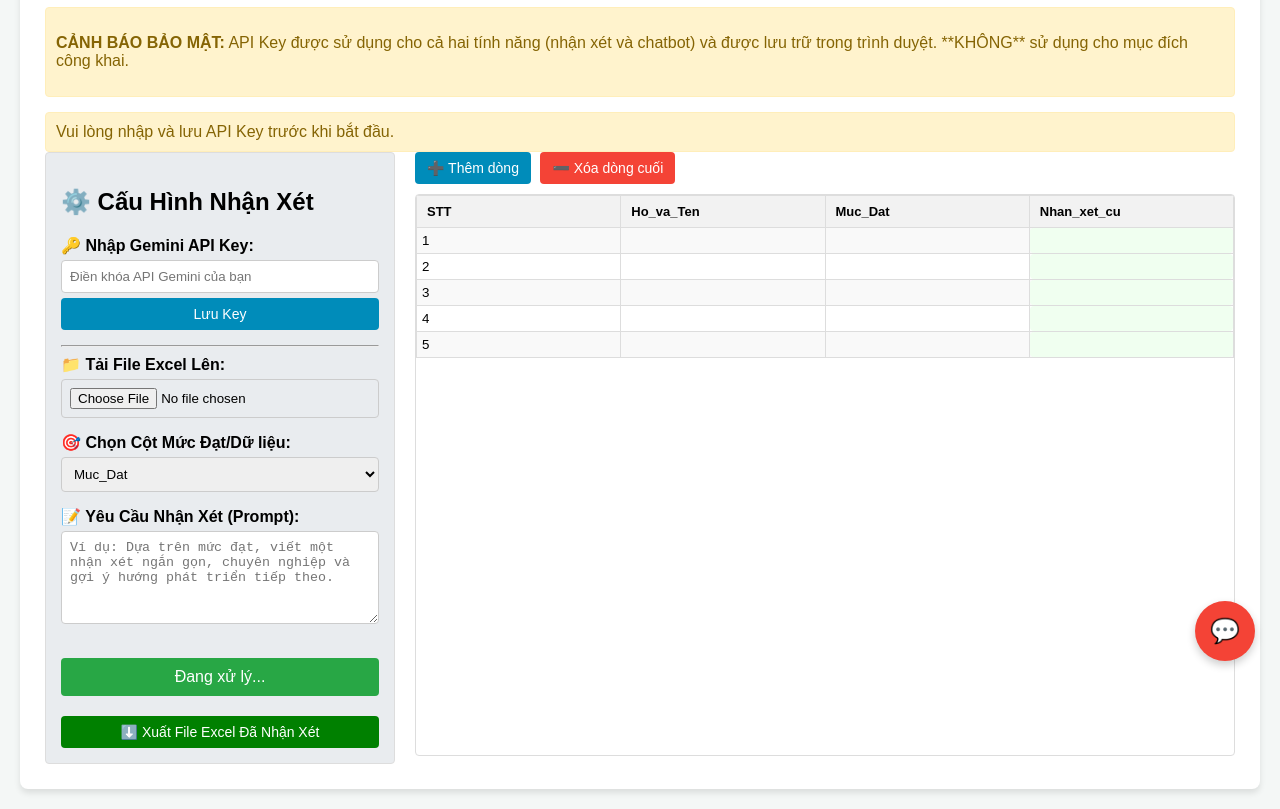
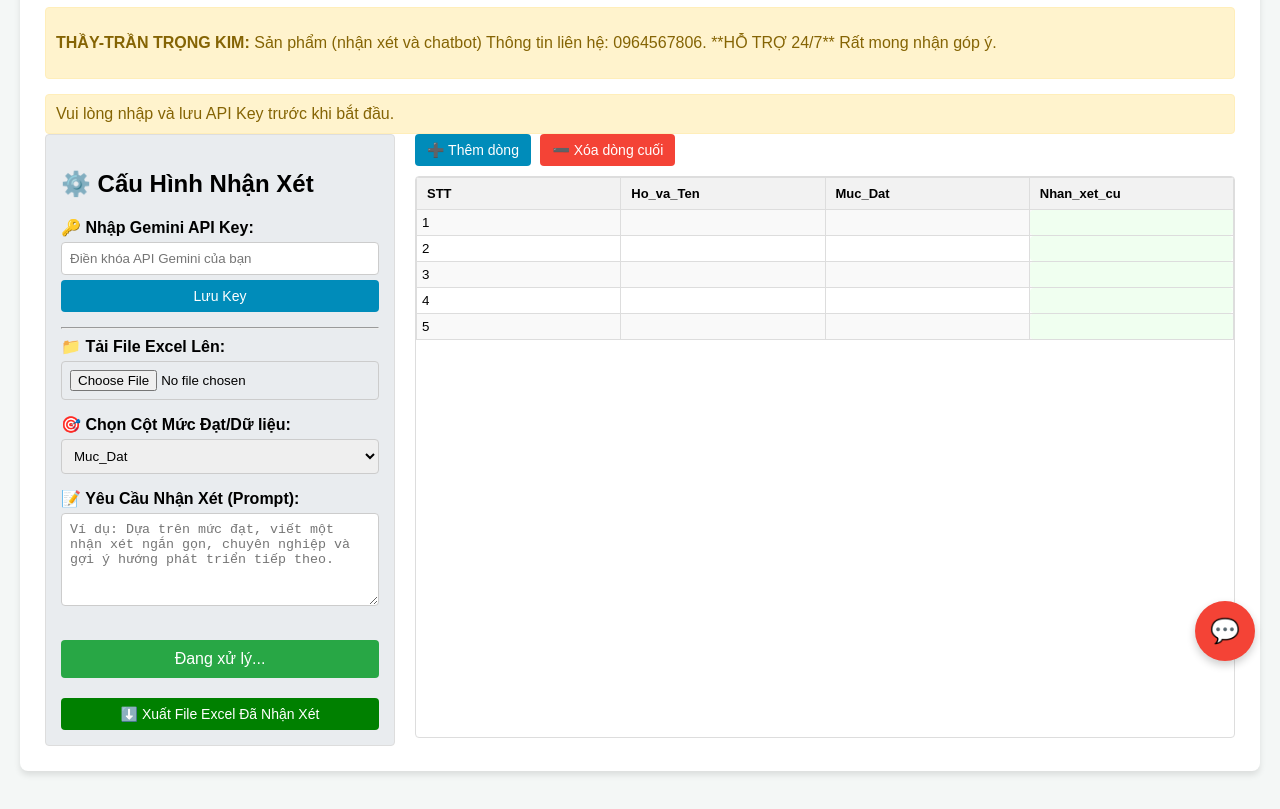
Before and after one commit to KIM8592/AI_NHAN_XET, a plain HTML site: page index.html in a window 1280 px wide. Shown: the part 119-928 px from the top of the page. Drawn offline with Linux system fonts and the light colour scheme.

```diff
--- a/index.html
+++ b/index.html
@@ -127,7 +127,7 @@
     <div class="container">
         <h1>🤖 AI Nhan xet & Chatbot</h1>
         <div class="message-box warning">
-            <p><strong>CẢNH BÁO BẢO MẬT:</strong> API Key được sử dụng cho cả hai tính năng (nhận xét và chatbot) và được lưu trữ trong trình duyệt. **KHÔNG** sử dụng cho mục đích công khai.</p>
+            <p><strong>THẦY-TRẦN TRỌNG KIM:</strong> Sản phẩm (nhận xét và chatbot) Thông tin liên hệ: 0964567806. **HỖ TRỢ 24/7** Rất mong nhận góp ý.</p>
         </div>
 
         <div id="message_area" class="message-box" style="display: none;"></div>
```
